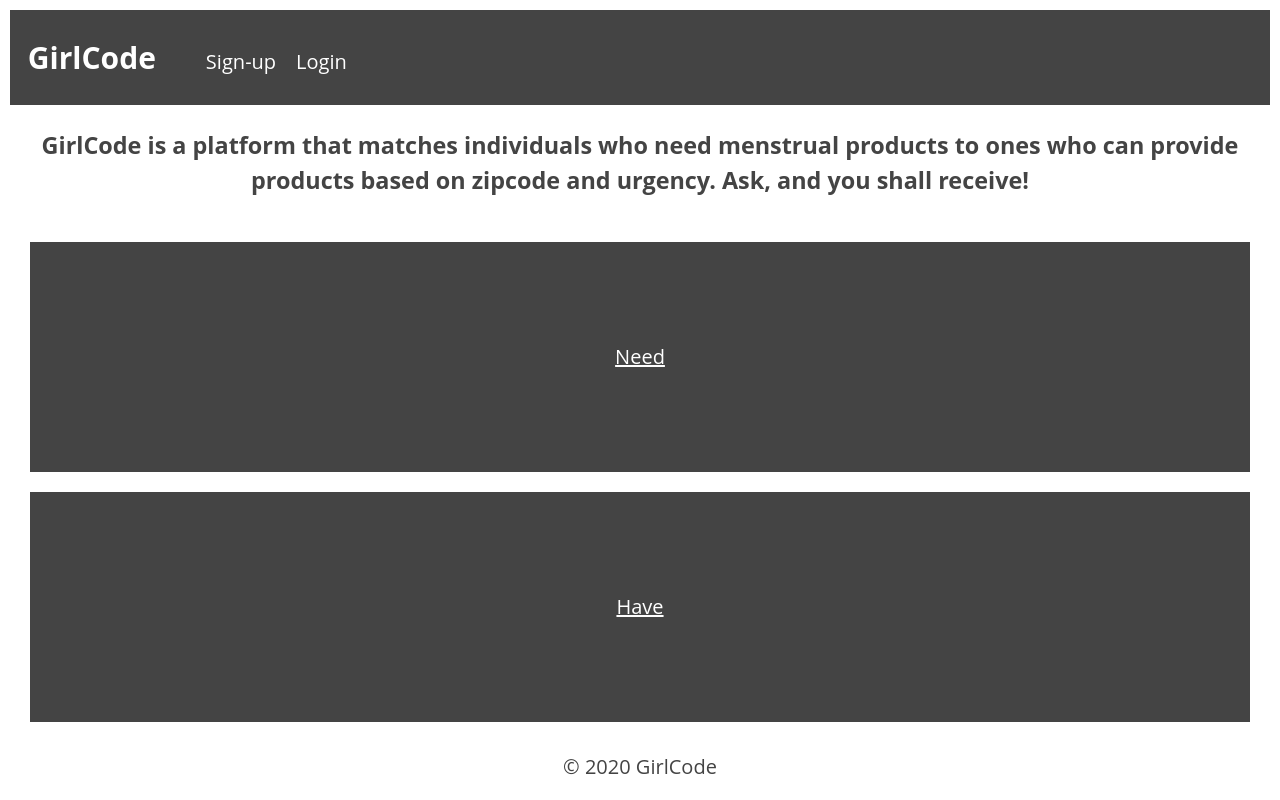
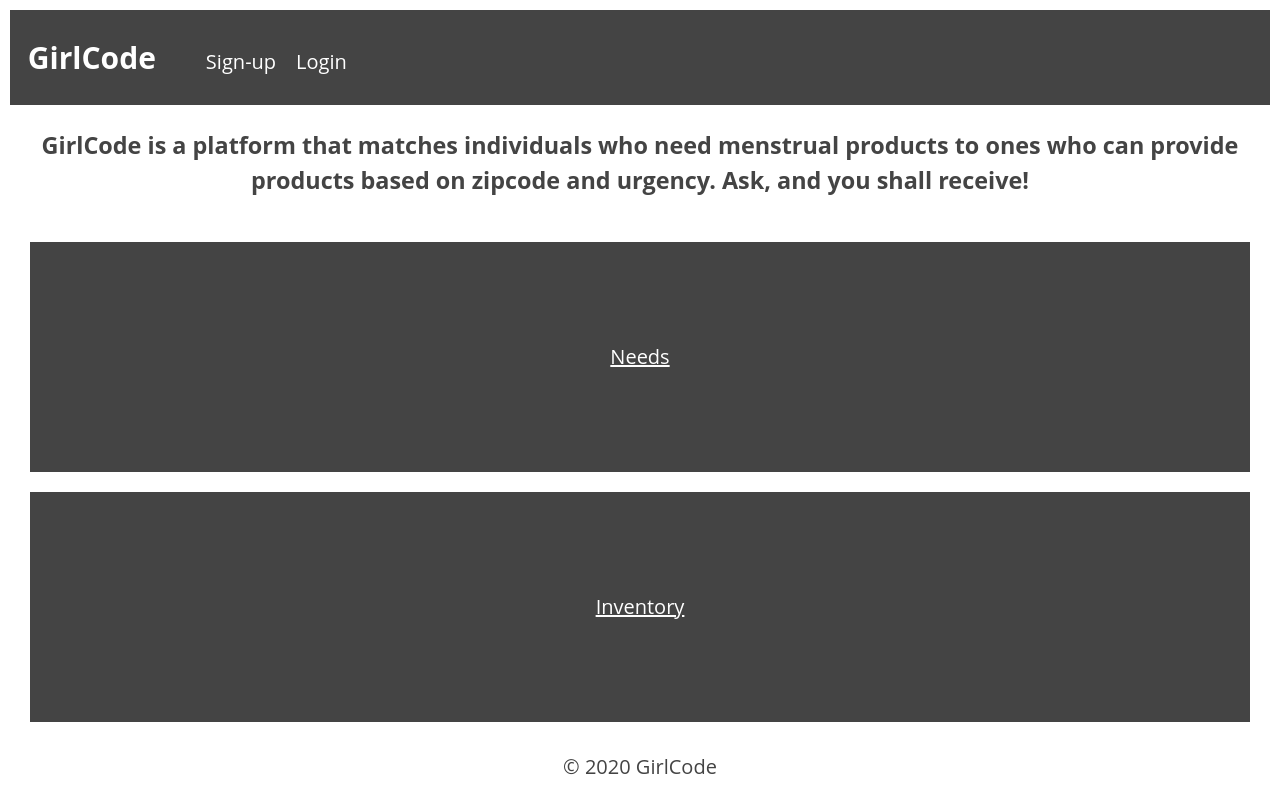
Before and after one commit to C3-Team/girlcode-client, a React (Create React App) app: page / in a window 1280 px wide. Built offline with nearby package versions, Linux system fonts and the light colour scheme.

Commit message:
need and have page

```diff
--- a/src/components/MainPage/MainPage.js
+++ b/src/components/MainPage/MainPage.js
@@ -11,10 +11,10 @@ const MainPage = () => {
           urgency. Ask, and you shall receive!
         </h3>
         <Link className="need-have" to="/needpage">
-          Need
+          Needs
         </Link>
         <Link className="need-have" to="/havepage">
-          Have
+          Inventory
         </Link>
       </main>
       <br />
--- a/src/components/Need/NeedPage.js
+++ b/src/components/Need/NeedPage.js
@@ -34,7 +34,14 @@ export default class Needpage extends Component {
     this.setState({
       needs: [...this.state.needs, need],
     });
+
+    document.getElementById("requestBtn").style.display = "block";
+    document.getElementById("showForm").style.display = "none";
   };
+
+  //  componentDidMount(){
+  //    fetch()
+  //  }
 
   render() {
     console.log("needs are ", this.state.needs);
@@ -70,7 +77,7 @@ export default class Needpage extends Component {
               <b>zip code</b>
               <input name="zipcode" type="number" placeholder='e.g., "78758"' />
             </label>
-            <button type="submit">submit</button>
+            <button id="submitBtn">submit</button>
           </form>
         </div>
         <button onClick={() => this.handleClick()} id="requestBtn">
```
Also changed, not shown: 1 other file (tests, documents, lock files or other folders).
